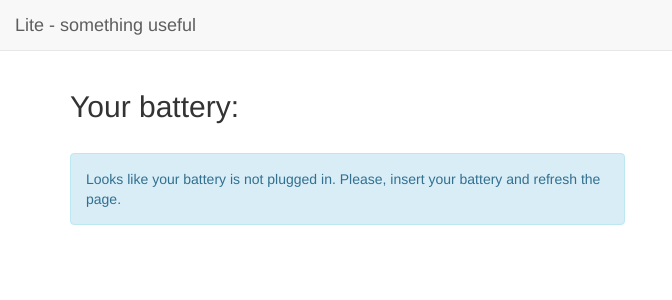
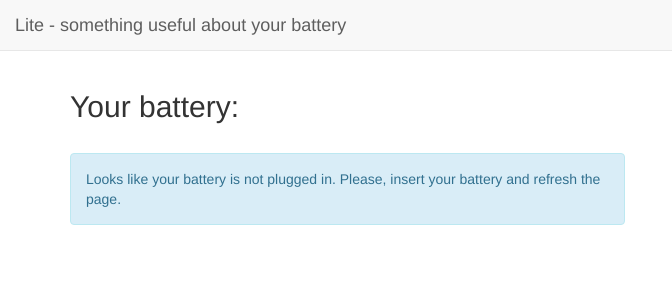
Before and after one commit to ikudriavtsev/lite, a Flask app: page / in a window 1280 px wide. Shown: the top 300 px of the page, without its empty margins (0-672 px from the left). Run offline with Flask 2, Linux system fonts and the light colour scheme; some libraries are stand-ins or nearby versions.

Commit message:
Changing the title.

```diff
--- a/templates/index.html
+++ b/templates/index.html
@@ -3,7 +3,7 @@
 <head>
 	<meta content="text/html; charset=UTF-8" http-equiv="content-type">
 	<meta charset="utf-8">
-	<title>Welcome to Lite - something useful!</title>
+	<title>Welcome to Lite - something useful about your battery!</title>
 	<meta content="width=device-width, initial-scale=1, maximum-scale=1" name="viewport">
 	<link rel="stylesheet" href="//netdna.bootstrapcdn.com/bootstrap/3.0.3/css/bootstrap.min.css">
 	<style type="text/css">
@@ -20,7 +20,7 @@
 <body>
 	<div role="navigation" class="navbar navbar-default navbar-fixed-top">
 		<div class="navbar-header">
-			<a href="/" rel="home" class="navbar-brand">Lite - something useful</a>
+			<a href="/" rel="home" class="navbar-brand">Lite - something useful about your battery</a>
 		</div>
 	</div>
 
```
